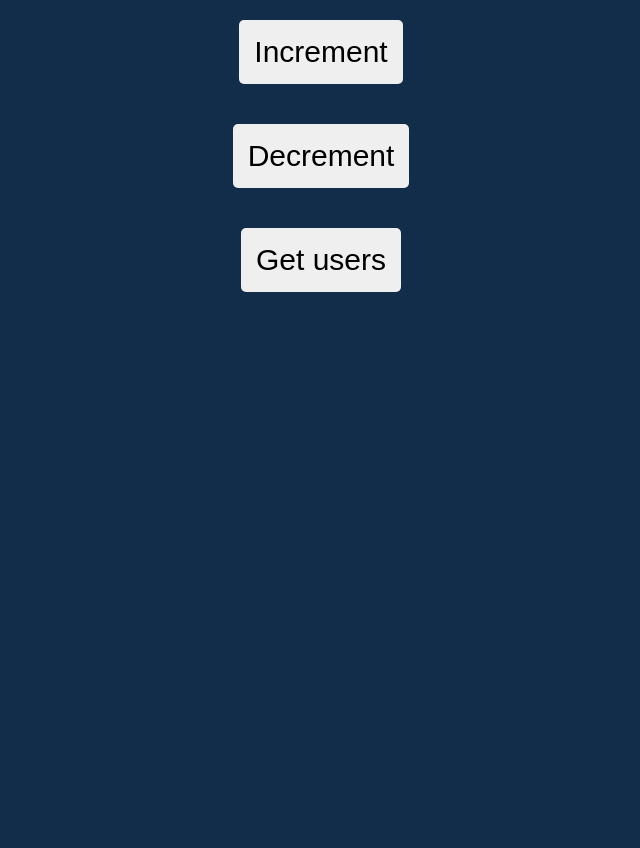
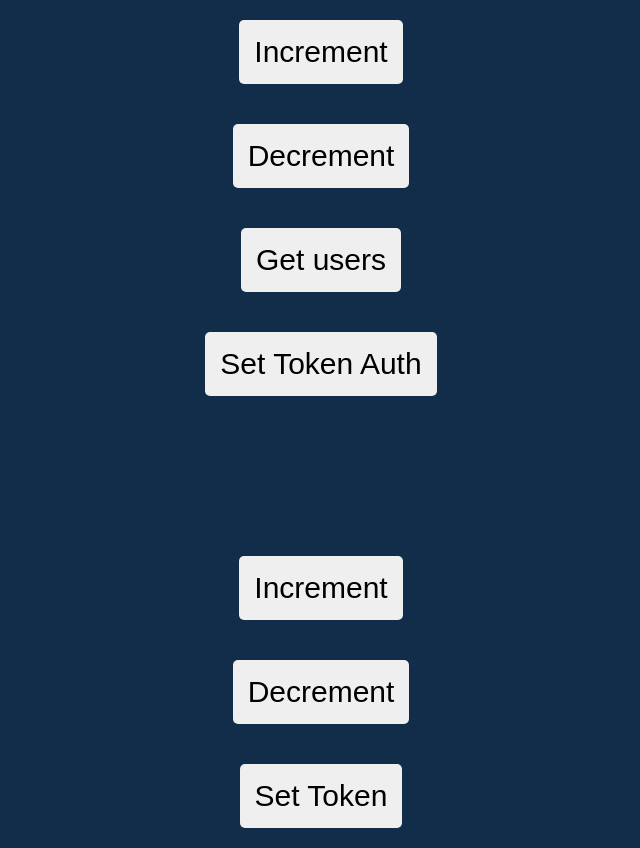
Before and after one commit to rusik88/learn_react, a React (Create React App) app: page / in a window 1280 px wide. Shown: the whole page, without its empty margins (319-959 px from the left). Before the commit the page ends 800 px from the top, so only its background shows below. Built offline with nearby package versions, Linux system fonts and the light colour scheme.

Commit message:
Finised intaration redux-persist

```diff
--- a/package.json
+++ b/package.json
@@ -11,6 +11,8 @@
     "react-dom": "^18.2.0",
     "react-redux": "^8.0.5",
     "react-scripts": "5.0.1",
+    "redux-persist": "^6.0.0",
+    "redux-persist-transform-filter": "0.0.22",
     "thunk": "0.0.1",
     "web-vitals": "^2.1.4"
   },
--- a/src/App.js
+++ b/src/App.js
@@ -1,11 +1,15 @@
 import './App.css';
 import { useSelector, useDispatch } from 'react-redux'
-import {incrementAction, decrementAction} from "./toolkitRedux/toolkitSlice";
+import {incrementAction, decrementAction, setTokenAction} from "./toolkitRedux/toolkitSlice";
 import {appAsyncUsers} from "./toolkitRedux/asyncRequests";
+import {useState} from "react";
+import {decrementOtherAction, incrementOtherAction, setTokenOtherAction} from "./toolkitRedux/otherSlice";
 
 function App() {
-  const count = useSelector(state => state.toolkit.count)
+  const stateAuth = useSelector(state => state.toolkit)
+  const stateOther = useSelector(state => state.other)
   const dispatch = useDispatch()
+  const [token] = useState('asgdhasgdjhasgsdjhasgdj2713jeqbwdyy3bh')
 
   /*const appAsyncUsers = () => {
       return async (dispatch) => {
@@ -21,10 +25,14 @@ function App() {
 
   return (
     <div className="App">
-        {console.log('count', count)}
+        {console.log(stateAuth, stateOther)}
         <button onClick={() => dispatch(incrementAction())}>Increment</button><br />
         <button onClick={() => dispatch(decrementAction())}>Decrement</button><br />
-        <button onClick={() => dispatch(appAsyncUsers(dispatch))}>Get users</button>
+        <button onClick={() => dispatch(appAsyncUsers(dispatch))}>Get users</button><br />
+        <button onClick={() => dispatch(setTokenAction(token))}>Set Token Auth</button><br /><br /><br /><br /><br /><br /><br />
+        <button onClick={() => dispatch(incrementOtherAction())}>Increment</button><br />
+        <button onClick={() => dispatch(decrementOtherAction())}>Decrement</button><br />
+        <button onClick={() => dispatch(setTokenOtherAction(token))}>Set Token</button>
     </div>
   );
 }
--- a/src/index.js
+++ b/src/index.js
@@ -2,12 +2,15 @@ import React from 'react';
 import ReactDOM from 'react-dom/client';
 import './index.css';
 import App from './App';
-import { store } from './toolkitRedux/index'
+import { store, persistor } from './toolkitRedux/index'
 import { Provider } from 'react-redux'
+import { PersistGate } from 'redux-persist/integration/react'
 
 const root = ReactDOM.createRoot(document.getElementById('root'));
 root.render(
     <Provider store={store}>
-        <App />
+        <PersistGate loading={null} persistor={persistor}>
+            <App />
+        </PersistGate>
     </Provider>
 );
--- a/src/toolkitRedux/index.js
+++ b/src/toolkitRedux/index.js
@@ -1,11 +1,41 @@
 import {combineReducers, configureStore} from "@reduxjs/toolkit";
-//import toolkitReducer from "./toolkitReducer";
 import toolkitSlice from "./toolkitSlice";
+import otherSlice from "./otherSlice";
+
+import {
+    persistStore,
+    persistReducer,
+    FLUSH,
+    REHYDRATE,
+    PAUSE,
+    PERSIST,
+    PURGE,
+    REGISTER,
+} from 'redux-persist'
+import storage from 'redux-persist/lib/storage'
 
 const rootReduser = combineReducers({
-    toolkit: toolkitSlice
+    toolkit: toolkitSlice,
+    other: otherSlice
 })
 
+const persistConfig = {
+    key: 'root',
+    version: 1,
+    storage,
+    whitelist: ['auth'],
+}
+
+const persistedReducer = persistReducer(persistConfig, rootReduser)
+
 export const store = configureStore({
-    reducer: rootReduser
+    reducer: persistedReducer,
+    middleware: (getDefaultMiddleware) =>
+        getDefaultMiddleware({
+            serializableCheck: {
+                ignoredActions: [FLUSH, REHYDRATE, PAUSE, PERSIST, PURGE, REGISTER],
+            },
+        }),
 })
+
+export const persistor = persistStore(store)
--- /dev/null
+++ b/src/toolkitRedux/otherSlice.js
@@ -0,0 +1,24 @@
+import {createSlice} from "@reduxjs/toolkit";
+
+
+const otherSlice = createSlice({
+    name: "other",
+    initialState: {
+        count: 1,
+        token: '',
+    },
+    reducers: {
+        incrementOtherAction(state) {
+            state.count = state.count + 1
+        },
+        decrementOtherAction(state) {
+            state.count = state.count - 1
+        },
+        setTokenOtherAction(state, action) {
+            state.token_other = action.payload
+        }
+    }
+})
+
+export default otherSlice.reducer
+export const {incrementOtherAction, decrementOtherAction, setTokenOtherAction} = otherSlice.actions
--- a/src/toolkitRedux/toolkitSlice.js
+++ b/src/toolkitRedux/toolkitSlice.js
@@ -1,15 +1,16 @@
 import {createSlice} from "@reduxjs/toolkit";
+
 
 const toolkitSlice = createSlice({
     name: "toolkit",
     initialState: {
         count: 0,
+        token: '',
         todos: [],
         users: []
     },
     reducers: {
         incrementAction(state) {
-            console.log('Test')
             state.count = state.count + 1
         },
         decrementAction(state) {
@@ -18,9 +19,12 @@ const toolkitSlice = createSlice({
         addTodoAction(state, action) {
             console.log('Test tes1111111')
             state.users.push(action.payload)
+        },
+        setTokenAction(state, action) {
+            state.token = action.payload
         }
     }
 })
 
 export default toolkitSlice.reducer
-export const {incrementAction, decrementAction, addTodoAction} = toolkitSlice.actions
+export const {incrementAction, decrementAction, addTodoAction, setTokenAction} = toolkitSlice.actions
```
Also changed, not shown: 1 other file (tests, documents, lock files or other folders).
